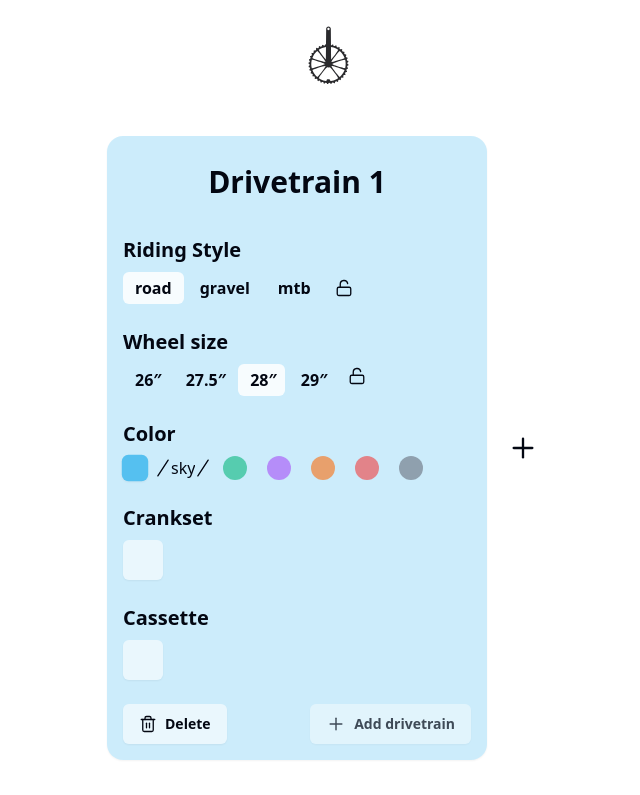
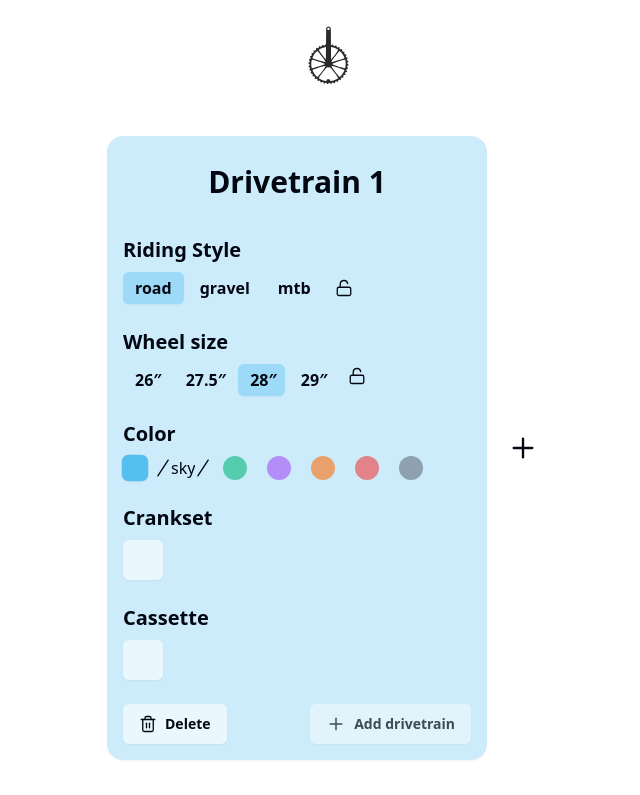
Before and after one commit to dmrtnv/gear-ratios, a React (Vite) app: page / in a window 1280 px wide. Shown: the top 795 px of the page, without its empty margins (311-951 px from the left). Built offline with nearby package versions, Linux system fonts and the light colour scheme.

Commit message:
Modify colors to match drivetrain color

```diff
--- a/src/components/DrivetrainInput.tsx
+++ b/src/components/DrivetrainInput.tsx
@@ -56,7 +56,7 @@ function DrivetrainInput({
     >
       <div className='flex flex-1 flex-col space-y-6'>
         <DrivetrainInputHeader
-          name={drivetrain.name}
+          drivetrain={drivetrain}
           setName={(name: string) => {
             dispatch(update({ ...drivetrain, name }));
           }}
@@ -222,28 +222,36 @@ function DrivetrainDescription({ drivetrain }: { drivetrain: Drivetrain }) {
   );
 }
 
-function DrivetrainInputHeader({ name, setName }: { name: string; setName: (arg0: string) => void }) {
+function DrivetrainInputHeader({ drivetrain, setName }: { drivetrain: Drivetrain; setName: (arg0: string) => void }) {
   const [isEditModeEnabled, setIsEditModeEnabled] = useState(false);
-  const [inputValue, setInputValue] = useState(name);
+  const [inputValue, setInputValue] = useState(drivetrain.name);
   const [inputId, setInputId] = useState('');
 
   useEffect(() => {
-    setInputValue(name);
-  }, [name]);
+    setInputValue(drivetrain.name);
+  }, [drivetrain.name]);
 
   useEffect(() => {
     setInputId(crypto.randomUUID());
   }, []);
 
   return (
-    <div className='group relative flex w-full justify-center rounded-lg p-3 transition-all duration-300 focus-within:bg-background/85 focus-within:shadow-sm hover:bg-background/60 hover:shadow-sm hover:focus-within:bg-background/85'>
+    <div
+      style={
+        {
+          '--bg-color-hover': drivetrain.color.hexValue + '30',
+          '--bg-color-focus': drivetrain.color.hexValue + '40',
+        } as React.CSSProperties
+      }
+      className='group relative flex w-full justify-center rounded-lg p-3 transition-all duration-300 focus-within:bg-[var(--bg-color-focus)] focus-within:shadow-sm hover:bg-[var(--bg-color-hover)] hover:shadow-sm hover:focus-within:bg-[var(--bg-color-focus)]'
+    >
       {isEditModeEnabled ? (
         <form
           onSubmit={(e) => {
             e.preventDefault();
 
             if (inputValue) setName(inputValue);
-            if (!inputValue) setInputValue(name);
+            if (!inputValue) setInputValue(drivetrain.name);
 
             setIsEditModeEnabled(false);
           }}
@@ -260,10 +268,10 @@ function DrivetrainInputHeader({ name, setName }: { name: string; setName: (arg0
               if (e.relatedTarget?.id === 'submit-' + inputId) return;
 
               setIsEditModeEnabled(false);
-              setInputValue(name);
+              setInputValue(drivetrain.name);
             }}
             onChange={(e) => setInputValue(e.target.value)}
-            className='flex max-w-80 bg-transparent text-center text-3xl font-bold outline-none selection:bg-yellow-300'
+            className='flex max-w-80 bg-transparent text-center text-3xl font-bold outline-none'
           />
 
           <button
@@ -276,7 +284,7 @@ function DrivetrainInputHeader({ name, setName }: { name: string; setName: (arg0
         </form>
       ) : (
         <>
-          <h2 className='text-center text-3xl font-bold'>{name}</h2>
+          <h2 className='text-center text-3xl font-bold'>{drivetrain.name}</h2>
           <button
             onClick={() => setIsEditModeEnabled(true)}
             className='absolute right-3 top-1/2 -translate-y-1/2 opacity-0 transition-opacity duration-300 group-focus-within:opacity-100 group-hover:opacity-100'
--- a/src/components/RidingStyleSelect.tsx
+++ b/src/components/RidingStyleSelect.tsx
@@ -20,8 +20,15 @@ function RidingStyleSelect({ drivetrain }: RidingStyleSelectProps) {
       <div className='flex items-center gap-1'>
         {RIDING_STYLES.map((rs) => (
           <label
+            style={
+              {
+                '--bg-color-hover': drivetrain.color.hexValue + '30',
+                '--bg-color-selected': drivetrain.color.hexValue + '40',
+                '--bg-color-active': drivetrain.color.hexValue + '50',
+              } as React.CSSProperties
+            }
             data-state={rs === drivetrain.ridingStyle ? 'selected' : 'not-selected'}
-            className='cursor-pointer rounded-md px-3 py-1 font-semibold transition-colors ease-in-out hover:bg-background/60 active:bg-background data-[state=selected]:cursor-default data-[state=selected]:bg-background/85'
+            className='cursor-pointer rounded-md px-3 py-1 font-semibold transition-colors ease-in-out hover:bg-[var(--bg-color-hover)] active:bg-[var(--bg-color-active)] data-[state=selected]:cursor-default data-[state=selected]:bg-[var(--bg-color-selected)] data-[state=selected]:shadow-sm'
             key={rs}
           >
             <span>{rs}</span>
--- a/src/components/WheelSizeSelect.tsx
+++ b/src/components/WheelSizeSelect.tsx
@@ -20,8 +20,15 @@ function WheelSizeSelect({ drivetrain }: WheelSizeSelectProps) {
       <div className='flex gap-1'>
         {WHEEL_SIZES.map((ws) => (
           <label
+            style={
+              {
+                '--bg-color-hover': drivetrain.color.hexValue + '30',
+                '--bg-color-selected': drivetrain.color.hexValue + '40',
+                '--bg-color-active': drivetrain.color.hexValue + '50',
+              } as React.CSSProperties
+            }
             data-state={ws === drivetrain.wheelSize ? 'selected' : 'not-selected'}
-            className='cursor-pointer rounded-md py-1 pl-3 pr-2 font-semibold transition-colors ease-in-out hover:bg-background/60 active:bg-background data-[state=selected]:cursor-default data-[state=selected]:bg-background/85'
+            className='cursor-pointer rounded-md py-1 pl-3 pr-2 font-semibold transition-colors ease-in-out hover:bg-[var(--bg-color-hover)] active:bg-[var(--bg-color-active)] data-[state=selected]:cursor-default data-[state=selected]:bg-[var(--bg-color-selected)] data-[state=selected]:shadow-sm'
             key={ws}
           >
             <span>{ws}&Prime;</span>
```
